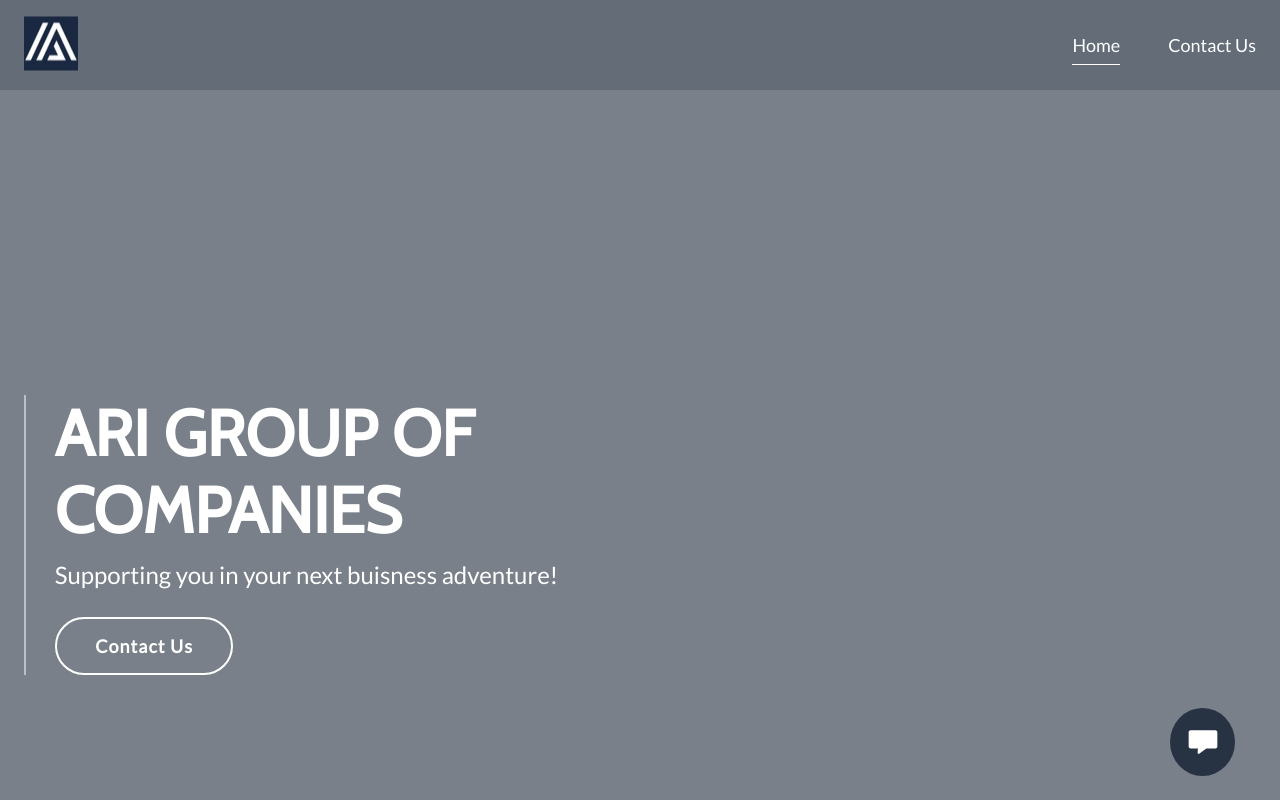
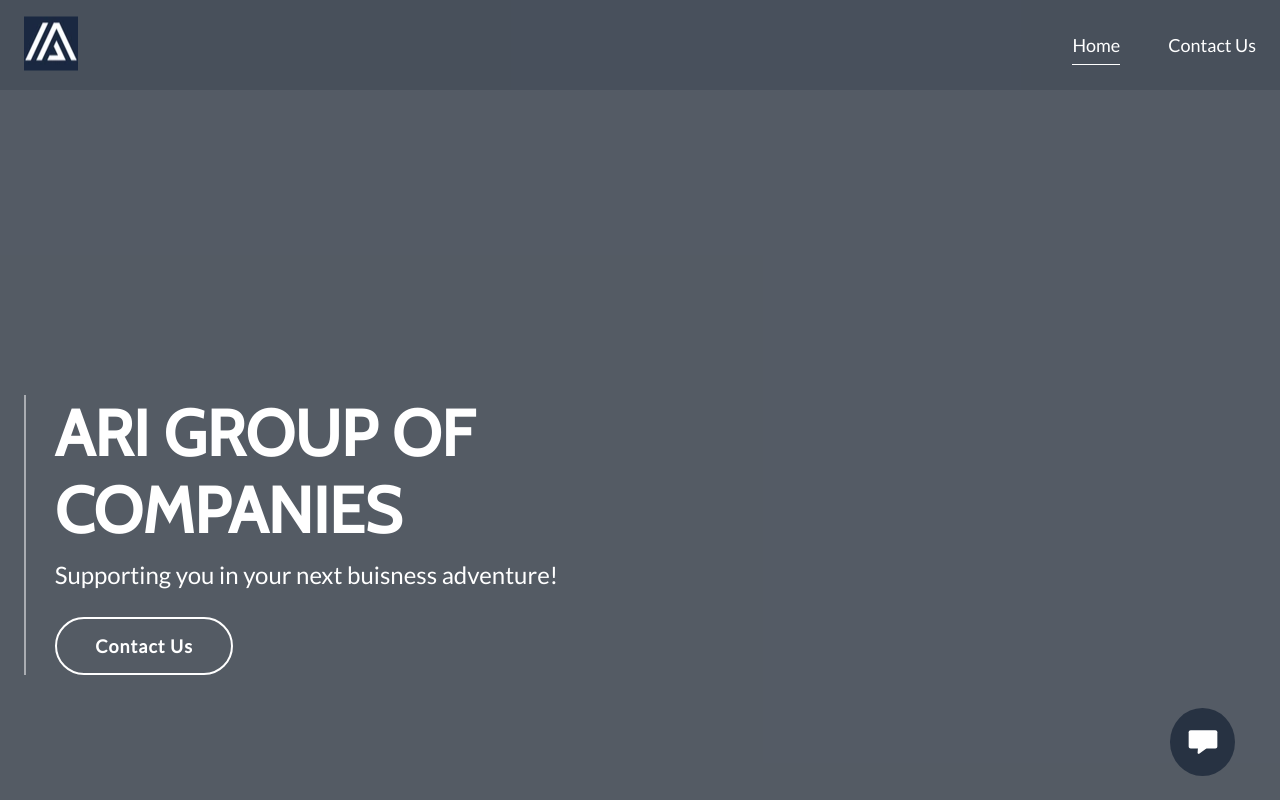
Before and after one commit to Ronalds-Z/AriGroup, a website: page index.html in a window 1280 px wide. Shown: the top 800 px of the page. Drawn offline with nearby package versions, Linux system fonts and the light colour scheme; the site is published under a folder, as on GitHub Pages, so addresses that start at the root find nothing.

Commit message:
main.css

```diff
--- a/main.css
+++ b/main.css
@@ -141,7 +141,7 @@ h1 {
 }
 
 .banner {
-  background-image: url(/images/BG.png);
+  background-image: url(images/BG.png);
   background-size: cover;
   background-repeat: no-repeat;
   background-position: center;
```
